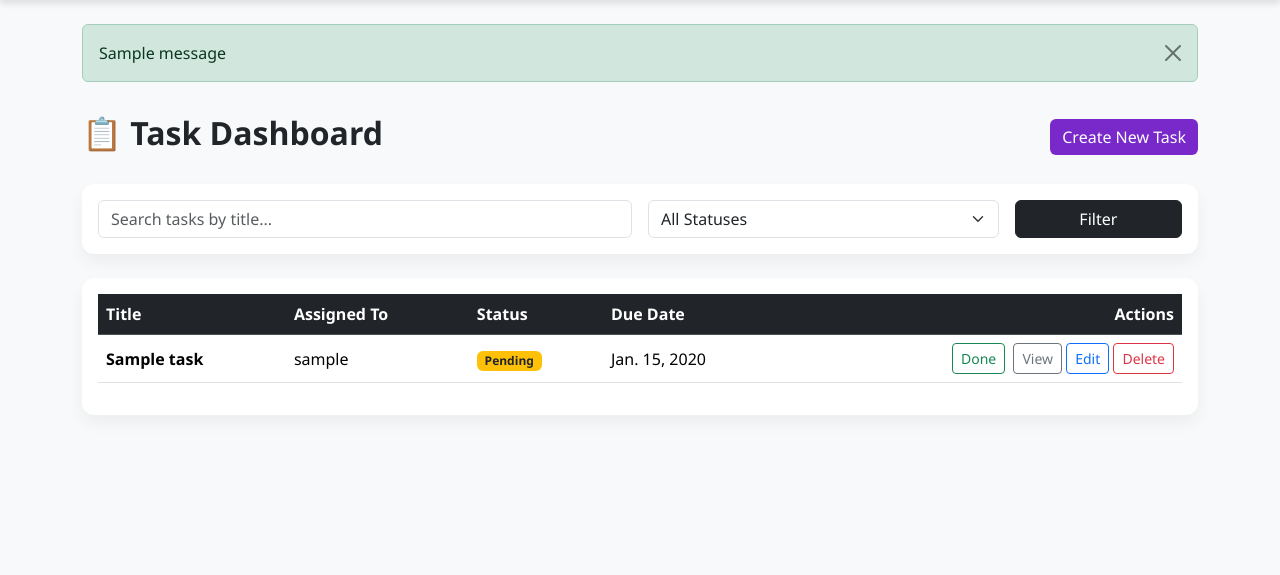
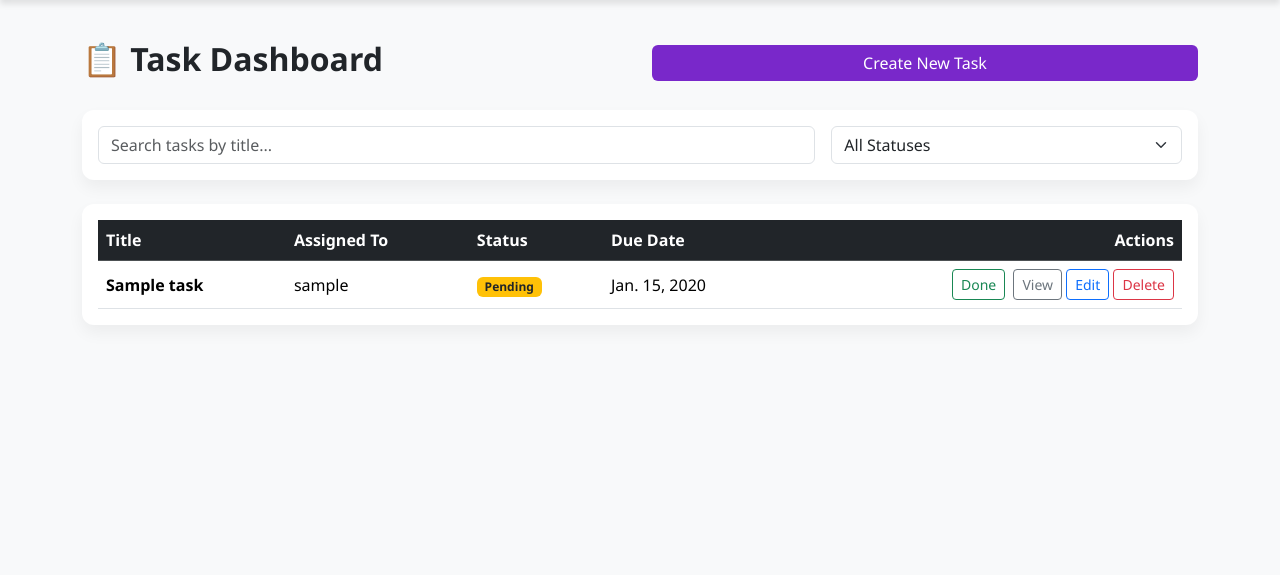
Before and after one commit to ZBlusBlusProgrammer/task_manager, a Django app: page / in a window 1280 px wide. Shown: the part 62-637 px from the top of the page. Run offline with Django 5.2, Linux system fonts and the light colour scheme; tables that the repository leaves empty hold one stand-in row (values such as "Sample post"); one stand-in notice (Sample message) is shown.

Commit message:
final version barham

```diff
--- a/tasks/templates/tasks/base.html
+++ b/tasks/templates/tasks/base.html
@@ -82,16 +82,22 @@
         </div>
     </nav>
 
-    <!-- Django Flash Messages Container -->
-    <div class="container">
+    <!-- Global Toast Container -->
+    <div aria-live="polite" aria-atomic="true" class="position-relative">
+        <div class="toast-container position-fixed bottom-0 end-0 p-3" id="toast-container" style="z-index: 1055;">
             {% if messages %}
                 {% for message in messages %}
-                <div class="alert alert-{{ message.tags }} alert-dismissible fade show" role="alert">
+                    <div class="toast align-items-center text-white bg-{% if message.tags == 'warning' %}warning{% elif message.tags == 'error' %}danger{% else %}success{% endif %} border-0 mb-2" role="alert" aria-live="assertive" aria-atomic="true">
+                        <div class="d-flex">
+                            <div class="toast-body">
                                 {{ message }}
-                    <button type="button" class="btn-close" data-bs-dismiss="alert" aria-label="Close"></button>
+                            </div>
+                            <button type="button" class="btn-close btn-close-white me-2 m-auto" data-bs-dismiss="toast" aria-label="Close"></button>
+                        </div>
                     </div>
                 {% endfor %}
             {% endif %}
+        </div>
     </div>
 
     <!-- Main Content Block -->
@@ -106,6 +112,35 @@
 
     <!-- Bootstrap 5 JS Bundle CDN -->
     <script src="https://cdn.jsdelivr.net/npm/bootstrap@5.3.2/dist/js/bootstrap.bundle.min.js"></script>
+
+    <!-- Global JS for Toasts -->
+    <script>
+        document.addEventListener('DOMContentLoaded', function() {
+            // Auto-initialize toasts loaded from the Django backend
+            const toastElList = document.querySelectorAll('.toast');
+            const toastList = [...toastElList].map(toastEl => new bootstrap.Toast(toastEl, { delay: 4000 }));
+            toastList.forEach(toast => toast.show());
+        });
+
+        // Reusable function to trigger frontend AJAX toasts dynamically
+        function showToast(message, type = 'success') {
+            const container = document.getElementById('toast-container');
+            const bgClass = type === 'success' ? 'bg-success' : 'bg-warning text-dark';
+
+            const toastHTML = `
+                <div class="toast align-items-center text-white ${bgClass} border-0 mb-2" role="alert" aria-live="assertive" aria-atomic="true">
+                    <div class="d-flex">
+                        <div class="toast-body">${message}</div>
+                        <button type="button" class="btn-close btn-close-white me-2 m-auto" data-bs-dismiss="toast" aria-label="Close"></button>
+                    </div>
+                </div>
+            `;
+
+            container.insertAdjacentHTML('beforeend', toastHTML);
+            const newToast = container.lastElementChild;
+            new bootstrap.Toast(newToast, { delay: 4000 }).show();
+        }
+    </script>
     {% block extra_js %}{% endblock %}
 </body>
 </html>
--- a/tasks/templates/tasks/task_list.html
+++ b/tasks/templates/tasks/task_list.html
@@ -6,41 +6,42 @@
     <div class="col-md-6">
         <h2 class="fw-bold text-dark">📋 Task Dashboard</h2>
     </div>
-    <div class="col-md-6 text-md-end">
-        <a href="{% url 'tasks:task_create' %}" class="btn btn-purple">Create New Task</a>
+    <div class="col-md-6 text-md-end mt-3 mt-md-0">
+        <a href="{% url 'tasks:task_create' %}" class="btn btn-purple w-100 w-md-auto">Create New Task</a>
     </div>
 </div>
 
-<!-- Search & Filter Bar -->
+<!-- Search & Filter Bar (Instantaneous) -->
 <div class="card mb-4 p-3">
-    <form method="GET" class="row g-3">
-        <div class="col-md-6">
-            <input type="text" name="search" class="form-control" placeholder="Search tasks by title..." value="{{ search_query }}">
+    <form method="GET" class="row g-3" id="searchFilterForm" onsubmit="return false;">
+        <div class="col-md-8">
+            <input type="text" id="searchInput" name="search" class="form-control" placeholder="Search tasks by title..." value="{{ search_query }}">
         </div>
         <div class="col-md-4">
-            <select name="status" class="form-select">
+            <select id="statusSelect" name="status" class="form-select">
                 <option value="">All Statuses</option>
                 <option value="Pending" {% if status_filter == 'Pending' %}selected{% endif %}>Pending</option>
                 <option value="In Progress" {% if status_filter == 'In Progress' %}selected{% endif %}>In Progress</option>
                 <option value="Completed" {% if status_filter == 'Completed' %}selected{% endif %}>Completed</option>
             </select>
         </div>
-        <div class="col-md-2 d-grid">
-            <button type="submit" class="btn btn-dark">Filter</button>
-        </div>
     </form>
 </div>
 
+<!-- Dynamic Container for AJAX Updates -->
+<div id="tasks-container">
     <!-- Tasks Table -->
     <div class="card p-3">
         <div class="table-responsive">
-        <table class="table table-hover align-middle">
+            <table class="table table-hover align-middle mb-0">
                 <thead class="table-dark" style="background-color: #2b1055;">
                     <tr>
                         <th>Title</th>
-                    <th>Assigned To</th>
+                        <!-- Hidden on mobile -->
+                        <th class="d-none d-md-table-cell">Assigned To</th>
                         <th>Status</th>
-                    <th>Due Date</th>
+                        <!-- Hidden on mobile -->
+                        <th class="d-none d-md-table-cell">Due Date</th>
                         <th class="text-end">Actions</th>
                     </tr>
                 </thead>
@@ -48,14 +49,14 @@
                     {% for task in page_obj %}
                     <tr>
                         <td class="fw-semibold">{{ task.title }}</td>
-                    <td>{{ task.assigned_to.username }}</td>
+                        <td class="d-none d-md-table-cell">{{ task.assigned_to.username }}</td>
                         <td>
                             <span class="badge {% if task.status == 'Completed' %}bg-success{% elif task.status == 'In Progress' %}bg-primary{% else %}bg-warning text-dark{% endif %}">
                                 {{ task.status }}
                             </span>
                         </td>
-                    <td>{{ task.due_date }}</td>
-                    <td class="text-end">
+                        <td class="d-none d-md-table-cell">{{ task.due_date }}</td>
+                        <td class="text-end text-nowrap">
                             {% if task.status != 'Completed' %}
                                 <button class="btn btn-sm btn-outline-success js-complete-btn me-1" data-id="{{ task.pk }}">Done</button>
                             {% endif %}
@@ -76,7 +77,7 @@
         <!-- Pagination Controls -->
         {% if page_obj.has_other_pages %}
         <nav class="mt-4">
-        <ul class="pagination justify-content-center">
+            <ul class="pagination justify-content-center mb-0">
                 {% if page_obj.has_previous %}
                     <li class="page-item"><a class="page-link" href="?page={{ page_obj.previous_page_number }}&search={{ search_query }}&status={{ status_filter }}">Previous</a></li>
                 {% endif %}
@@ -88,11 +89,14 @@
         </nav>
         {% endif %}
     </div>
+</div>
 {% endblock %}
 
 {% block extra_js %}
 <script>
 document.addEventListener('DOMContentLoaded', function() {
+
+    // CSRF Helper
     function getCookie(name) {
         let cookieValue = null;
         if (document.cookie && document.cookie !== '') {
@@ -109,6 +113,8 @@ document.addEventListener('DOMContentLoaded', function() {
     }
     const csrftoken = getCookie('csrftoken');
 
+    // Logic to bind the 'Done' button clicks
+    function bindCompleteButtons() {
         document.querySelectorAll('.js-complete-btn').forEach(button => {
             button.addEventListener('click', function() {
                 const taskId = this.getAttribute('data-id');
@@ -128,11 +134,59 @@ document.addEventListener('DOMContentLoaded', function() {
                         badge.textContent = data.new_status;
                         badge.className = 'badge bg-success';
                         this.remove();
+                        showToast('Task marked as completed!', 'success'); // Call global toast
                     }
                 })
                 .catch(error => console.error('Error:', error));
             });
         });
+    }
+
+    // Bind buttons on initial load
+    bindCompleteButtons();
+
+    // Logic for Instantaneous Search/Filter
+    const searchInput = document.getElementById('searchInput');
+    const statusSelect = document.getElementById('statusSelect');
+    let typingTimer;
+
+    function fetchFilteredTasks() {
+        // Build the URL with the current parameters
+        const url = new URL(window.location.href);
+        url.searchParams.set('search', searchInput.value);
+        url.searchParams.set('status', statusSelect.value);
+        // Reset to page 1 on new searches
+        url.searchParams.delete('page');
+
+        // Fetch the raw HTML of the updated list
+        fetch(url)
+            .then(response => response.text())
+            .then(html => {
+                // Parse the returned HTML document
+                const parser = new DOMParser();
+                const doc = parser.parseFromString(html, 'text/html');
+
+                // Extract just the table container and swap it out
+                const newContent = doc.getElementById('tasks-container').innerHTML;
+                document.getElementById('tasks-container').innerHTML = newContent;
+
+                // Update the browser URL without reloading
+                window.history.pushState({}, '', url);
+
+                // Re-bind the click listeners for the newly injected HTML elements
+                bindCompleteButtons();
+            })
+            .catch(error => console.error('Error filtering:', error));
+    }
+
+    // Listeners for instant filtering
+    searchInput.addEventListener('input', function() {
+        clearTimeout(typingTimer);
+        // Delay fetch by 350ms so it doesn't query the database on every single keystroke
+        typingTimer = setTimeout(fetchFilteredTasks, 350);
+    });
+
+    statusSelect.addEventListener('change', fetchFilteredTasks);
 });
 </script>
 {% endblock %}
```
Lines whose indentation alone changed are shown as unchanged.
